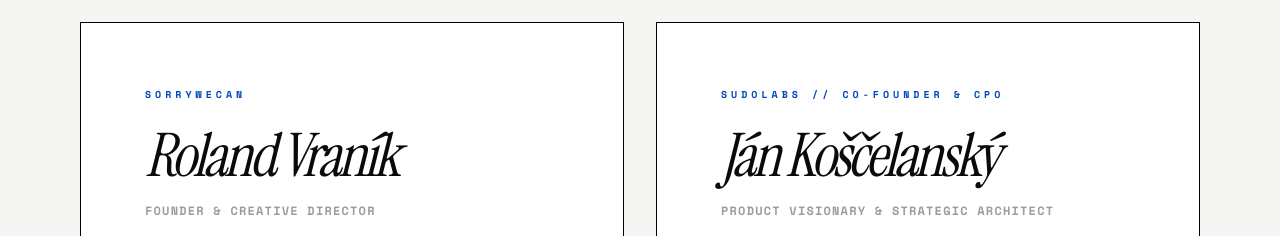
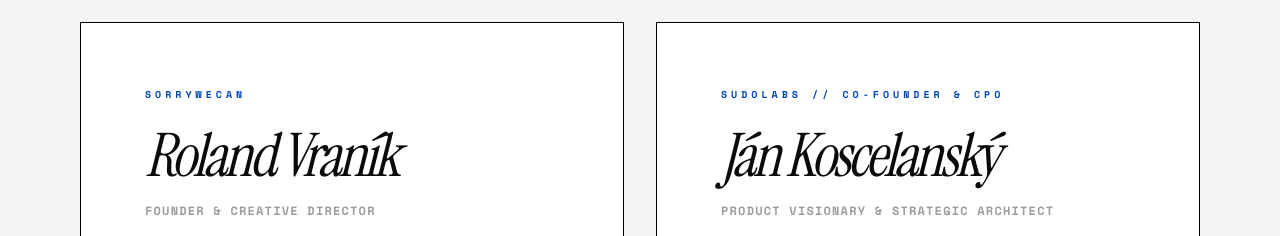
Before and after one commit to princeofwellness/researchlab, a Next.js app: page /archive/tiers in a window 1280 px wide. Shown: the part 7300-7536 px from the top of the page. Built offline with nearby package versions, Linux system fonts and the light colour scheme.

Commit message:
Fix copy: mental models for any problem, simplify toolkit, correct Ján's name

```diff
--- a/src/app/archive/tiers/page.tsx
+++ b/src/app/archive/tiers/page.tsx
@@ -224,7 +224,7 @@ export default function SorrywecanResearchLab() {
                     },
                     {
                         company: "SUDOLABS // CO-FOUNDER & CPO",
-                        name: "Ján Koščelanský",
+                        name: "Ján Koscelanský",
                         role: "Product Visionary & Strategic Architect",
                         bio: "Product leader driving discovery, UX, and product-market fit. Ex-Accenture digital transformation, ex-OLX scaling. €5M+ revenue architect.",
                         tags: ["$1.5B Valuation", "€5M+ Revenue", "Product-Market Fit", "Digital Transformation"]
@@ -451,7 +451,7 @@ export default function SorrywecanResearchLab() {
                     },
                     {
                         company: "SUDOLABS // CO-FOUNDER & CPO",
-                        name: "Ján Koščelanský",
+                        name: "Ján Koscelanský",
                         role: "Produktový Vizionár & Strategický Architekt",
                         bio: "Produktový leader riešiaci discovery, UX a product-market fit. Ex-Accenture digitálna transformácia, ex-OLX scaling. €5M+ revenue architekt.",
                         tags: ["$1.5B Valuation", "€5M+ Príjmy", "Product-Market Fit", "Digitálna Transformácia"]
--- a/src/app/corporate/page.tsx
+++ b/src/app/corporate/page.tsx
@@ -134,7 +134,7 @@ export default function CorporatePage() {
                         brings: "Imagination, visual thinking, possibility. How to see what others can't."
                     },
                     {
-                        name: "Ján Koščelanský",
+                        name: "Ján Koscelanský",
                         role: "The Architect",
                         company: "SUDOLABS",
                         brings: "Systems, automation, scale. How to build things that run themselves."
@@ -275,7 +275,7 @@ export default function CorporatePage() {
                         brings: "Imaginácia, vizuálne myslenie, možnosti. Ako vidieť, čo ostatní nevidia."
                     },
                     {
-                        name: "Ján Koščelanský",
+                        name: "Ján Koscelanský",
                         role: "Architekt",
                         company: "SUDOLABS",
                         brings: "Systémy, automatizácia, škála. Ako budovať veci, ktoré bežia samy."
--- a/src/app/ignition/page.tsx
+++ b/src/app/ignition/page.tsx
@@ -133,7 +133,7 @@ export default function IgnitionPage() {
                         brings: "Imagination, visual thinking, possibility. How to see what others can't."
                     },
                     {
-                        name: "Ján Koščelanský",
+                        name: "Ján Koscelanský",
                         role: "The Architect",
                         company: "SUDOLABS",
                         brings: "Systems, automation, scale. How to build things that run themselves."
@@ -274,7 +274,7 @@ export default function IgnitionPage() {
                         brings: "Imaginácia, vizuálne myslenie, možnosti. Ako vidieť, čo ostatní nevidia."
                     },
                     {
-                        name: "Ján Koščelanský",
+                        name: "Ján Koscelanský",
                         role: "Architekt",
                         company: "SUDOLABS",
                         brings: "Systémy, automatizácia, škála. Ako budovať veci, ktoré bežia samy."
--- a/src/app/page.backup.tsx
+++ b/src/app/page.backup.tsx
@@ -224,7 +224,7 @@ export default function SorrywecanResearchLab() {
                     },
                     {
                         company: "SUDOLABS // CO-FOUNDER & CPO",
-                        name: "Ján Koščelanský",
+                        name: "Ján Koscelanský",
                         role: "Product Visionary & Strategic Architect",
                         bio: "Product leader driving discovery, UX, and product-market fit. Ex-Accenture digital transformation, ex-OLX scaling. €5M+ revenue architect.",
                         tags: ["$1.5B Valuation", "€5M+ Revenue", "Product-Market Fit", "Digital Transformation"]
@@ -451,7 +451,7 @@ export default function SorrywecanResearchLab() {
                     },
                     {
                         company: "SUDOLABS // CO-FOUNDER & CPO",
-                        name: "Ján Koščelanský",
+                        name: "Ján Koscelanský",
                         role: "Produktový Vizionár & Strategický Architekt",
                         bio: "Produktový leader riešiaci discovery, UX a product-market fit. Ex-Accenture digitálna transformácia, ex-OLX scaling. €5M+ revenue architekt.",
                         tags: ["$1.5B Valuation", "€5M+ Príjmy", "Product-Market Fit", "Digitálna Transformácia"]
--- a/src/app/page.tsx
+++ b/src/app/page.tsx
@@ -84,7 +84,7 @@ export default function HomePage() {
                         brings: "Imagination, visual thinking, possibility. How to see what others can't."
                     },
                     {
-                        name: "Ján Koščelanský",
+                        name: "Ján Koscelanský",
                         role: "The Architect",
                         company: "SUDOLABS",
                         brings: "Systems, automation, scale. How to build things that run themselves."
@@ -174,7 +174,7 @@ export default function HomePage() {
                         brings: "Imaginácia, vizuálne myslenie, možnosti. Ako vidieť, čo ostatní nevidia."
                     },
                     {
-                        name: "Ján Koščelanský",
+                        name: "Ján Koscelanský",
                         role: "Architekt",
                         company: "SUDOLABS",
                         brings: "Systémy, automatizácia, škála. Ako budovať veci, ktoré bežia samy."
--- a/src/app/protocol/page.tsx
+++ b/src/app/protocol/page.tsx
@@ -137,7 +137,7 @@ export default function ProtocolPage() {
                         tag: "THE ENGINE",
                         title: "The Architect",
                         desc: "Focuses on scale, sovereignty, and logic. Builds the pipelines and safety layers (Private Models) that allow vision to scale securely.",
-                        name: "Ján Koščelanský",
+                        name: "Ján Koscelanský",
                         role: "CO-FOUNDER & CPO"
                     }
                 ]
@@ -268,7 +268,7 @@ export default function ProtocolPage() {
                         tag: "MOTOR",
                         title: "Architekt",
                         desc: "Sústredí sa na škálovanie, suverenitu a logiku. Buduje potrubia a bezpečnostné vrstvy (Privátne Modely), ktoré umožňujú vízii bezpečne rásť.",
-                        name: "Ján Koščelanský",
+                        name: "Ján Koscelanský",
                         role: "CO-FOUNDER & CPO"
                     }
                 ]
--- a/src/app/public/page.tsx
+++ b/src/app/public/page.tsx
@@ -66,8 +66,8 @@ export default function PublicSessionsPage() {
                 items: [
                     { title: "Your AI Stack", desc: "Tools picked and configured for your reality." },
                     { title: "Something Working", desc: "Built during the session. Ready for Monday." },
-                    { title: "Mental Models", desc: "How to approach any AI problem." },
-                    { title: "Toolkit + Community", desc: "Templates, playbooks, and BA AI Builders access." }
+                    { title: "Mental Models", desc: "How to approach any problem." },
+                    { title: "Digital Toolkit", desc: "Playbooks and community access." }
                 ]
             },
             who: {
@@ -98,7 +98,7 @@ export default function PublicSessionsPage() {
                         brings: "Opens with vision. Shows what's possible."
                     },
                     {
-                        name: "Ján Koščelanský",
+                        name: "Ján Koscelanský",
                         role: "The Architect",
                         company: "SUDOLABS",
                         brings: "Makes it practical. You leave with working tools."
@@ -213,8 +213,8 @@ export default function PublicSessionsPage() {
                 items: [
                     { title: "Tvoj AI Stack", desc: "Nástroje vybrané a nastavené pre tvoju realitu." },
                     { title: "Niečo Fungujúce", desc: "Postavené počas session. Pripravené na pondelok." },
-                    { title: "Mentálne Modely", desc: "Ako pristupovať k akémukoľvek AI problému." },
-                    { title: "Toolkit + Komunita", desc: "Šablóny, playbooks a prístup do BA AI Builders." }
+                    { title: "Mentálne Modely", desc: "Ako pristupovať k akémukoľvek problému." },
+                    { title: "Digitálny Toolkit", desc: "Playbooks a prístup ku komunite." }
                 ]
             },
             who: {
@@ -245,7 +245,7 @@ export default function PublicSessionsPage() {
                         brings: "Otvára s víziou. Ukazuje, čo je možné."
                     },
                     {
-                        name: "Ján Koščelanský",
+                        name: "Ján Koscelanský",
                         role: "Architekt",
                         company: "SUDOLABS",
                         brings: "Robí to praktickým. Odídeš s fungujúcimi nástrojmi."
```
